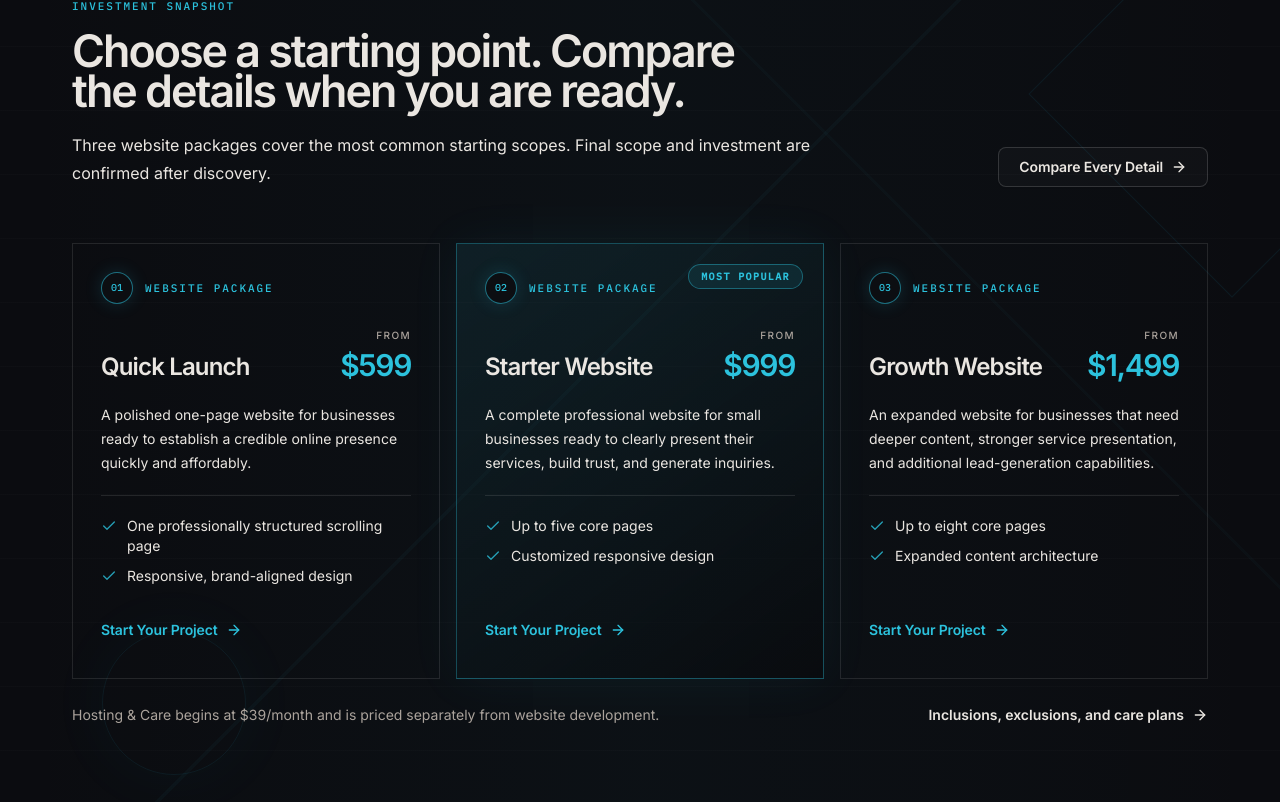
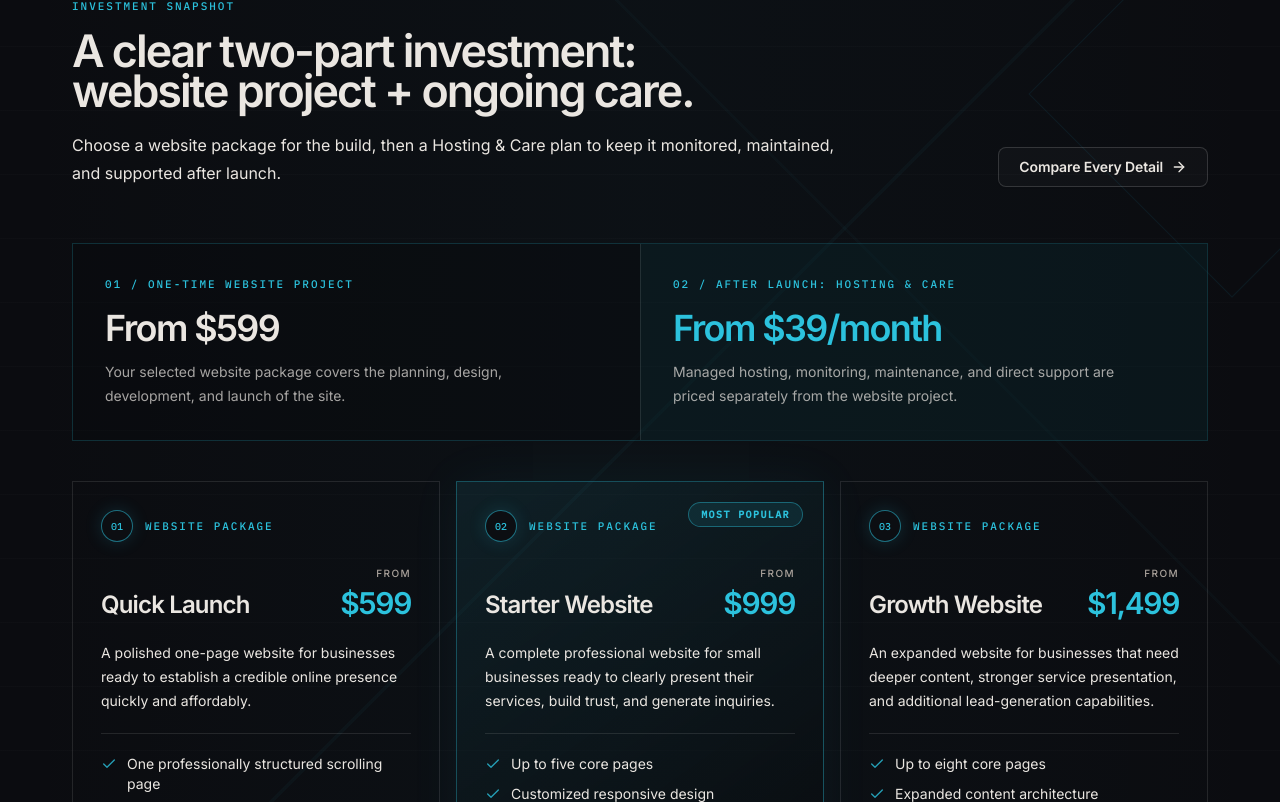
Before and after one commit to mcphe103/mdw-site, a Next.js app: page / in a window 1280 px wide. Shown: the part 3818-4620 px from the top of the page. Built offline with nearby package versions, Linux system fonts and the light colour scheme; no server answers.

Commit message:
clarify project and care costs on homepage

```diff
--- a/components/sections/Homepage.tsx
+++ b/components/sections/Homepage.tsx
@@ -21,7 +21,7 @@ import { ProjectIntakeTrigger } from "@/components/project-intake/ProjectIntake"
 import { SectionTitle } from "@/components/sections/SectionTitle";
 import { Button } from "@/components/ui/button";
 import { NumberBadge } from "@/components/ui/NumberBadge";
-import { websitePackages } from "@/lib/services";
+import { carePlans, websitePackages } from "@/lib/services";
 import { siteConfig } from "@/lib/site";
 
 const servicePaths = [
@@ -281,8 +281,8 @@ export function PricingOverview() {
         <Reveal className="flex flex-col gap-7 lg:flex-row lg:items-end lg:justify-between">
           <SectionTitle
             kicker="Investment snapshot"
-            title="Choose a starting point. Compare the details when you are ready."
-            description="Three website packages cover the most common starting scopes. Final scope and investment are confirmed after discovery."
+            title="A clear two-part investment: website project + ongoing care."
+            description="Choose a website package for the build, then a Hosting & Care plan to keep it monitored, maintained, and supported after launch."
             align="left"
             className="max-w-4xl"
           />
@@ -291,7 +291,20 @@ export function PricingOverview() {
           </Button>
         </Reveal>
 
-        <Stagger className="mt-10 grid gap-4 lg:grid-cols-3 sm:mt-14">
+        <div className="mt-10 grid overflow-hidden border border-base-cyan/20 bg-base-bg/35 sm:grid-cols-2 sm:mt-14">
+          <div className="p-6 sm:p-8">
+            <p className="operational-label">01 / One-time website project</p>
+            <p className="mt-4 text-3xl font-semibold tracking-[-0.045em] text-base-heading sm:text-4xl">From $599</p>
+            <p className="mt-3 max-w-md text-sm leading-6 text-base-text/70">Your selected website package covers the planning, design, development, and launch of the site.</p>
+          </div>
+          <div className="border-t border-white/10 bg-base-cyan/[0.06] p-6 sm:border-l sm:border-t-0 sm:p-8">
+            <p className="operational-label text-base-cyan">02 / After launch: Hosting & Care</p>
+            <p className="mt-4 text-3xl font-semibold tracking-[-0.045em] text-base-cyan sm:text-4xl">From {carePlans[0].monthlyPrice}</p>
+            <p className="mt-3 max-w-md text-sm leading-6 text-base-text/70">Managed hosting, monitoring, maintenance, and direct support are priced separately from the website project.</p>
+          </div>
+        </div>
+
+        <Stagger className="mt-10 grid gap-4 lg:grid-cols-3">
           {websitePackages.map((plan) => (
             <MotionArticle
               key={plan.name}
@@ -335,7 +348,7 @@ export function PricingOverview() {
           ))}
         </Stagger>
         <div className="mt-6 flex flex-col gap-2 text-sm leading-6 text-base-mute sm:flex-row sm:items-center sm:justify-between sm:gap-8">
-          <p>Hosting &amp; Care begins at $39/month and is priced separately from website development.</p>
+          <p>Every new website includes a separate Hosting &amp; Care plan after launch, starting at $39/month.</p>
           <Link href="/pricing" className="inline-flex items-center gap-2 font-semibold text-base-heading transition-colors hover:text-base-cyan">
             Inclusions, exclusions, and care plans <ArrowRight className="h-4 w-4" aria-hidden="true" />
           </Link>
```
